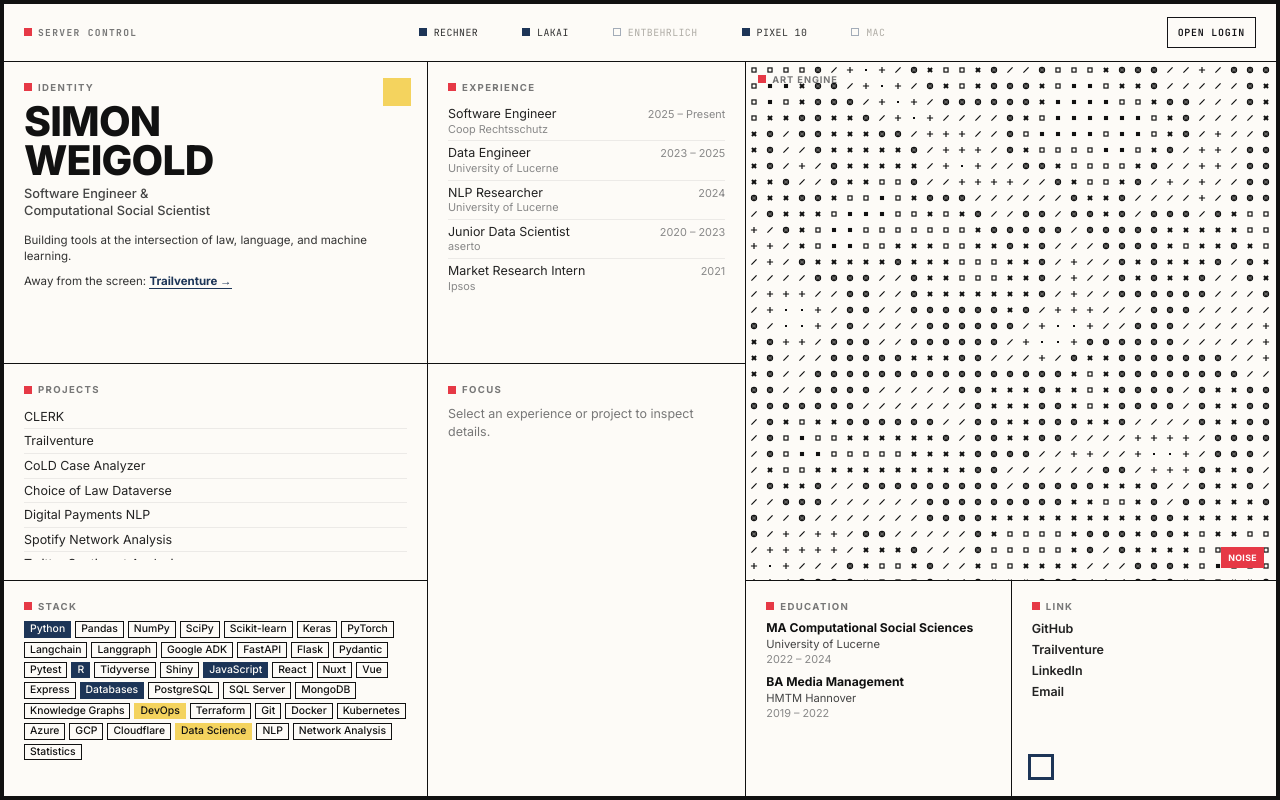
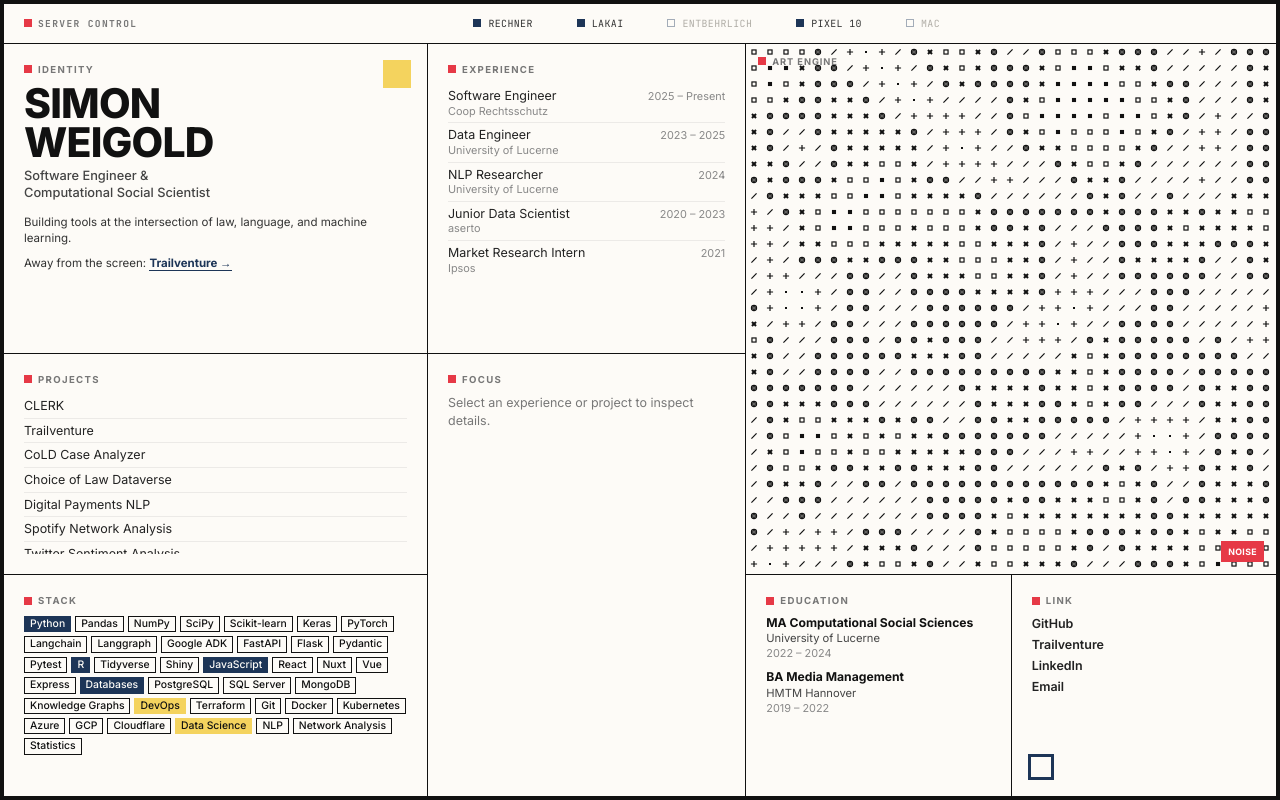
Before and after one commit to simonweigold/simonweigold.github.io, a React (Vite) app in the folder portfolio/: page / in a window 1280 px wide. Built offline with nearby package versions, Linux system fonts and the light colour scheme.

Commit message:
Server Control: rename entry to Admin Login, disable it for now

```diff
--- a/portfolio/src/App.tsx
+++ b/portfolio/src/App.tsx
@@ -545,11 +545,14 @@ function App() {
 
   useEffect(() => () => timersRef.current.forEach((t) => window.clearTimeout(t)), []);
 
+  /* Login entry disabled for now — restore together with the button
+     in the Server Control panel.
   const openLogin = () => {
     if (phase !== "portfolio") return;
     setPhase("grid-exit");
     after(820, () => setPhase("login"));
   };
+  */
 
   const backToPortfolio = () => {
     if (phase !== "login") return;
@@ -1342,9 +1345,11 @@ function App() {
               </li>
             ))}
           </ul>
+          {/* Login entry — commented out for now
           <button ref={openBtnRef} className="admin-open-btn" onClick={openLogin}>
-            Open Login
+            Admin Login
           </button>
+          */}
         </div>
 
         {/* PROJECTS */}
```
